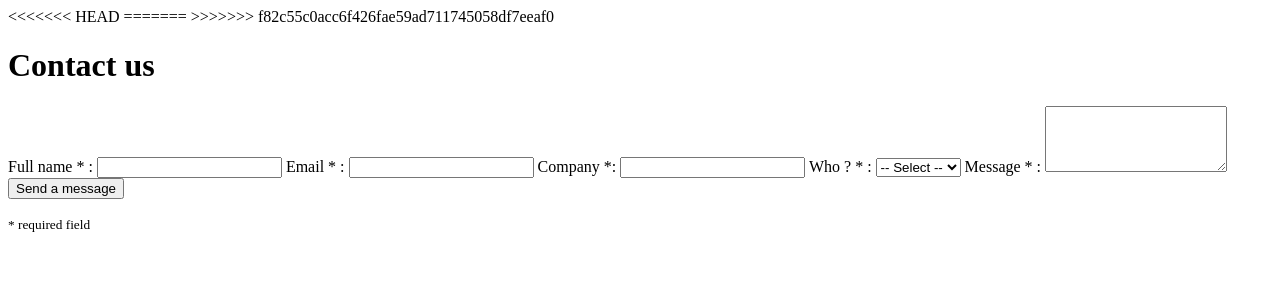
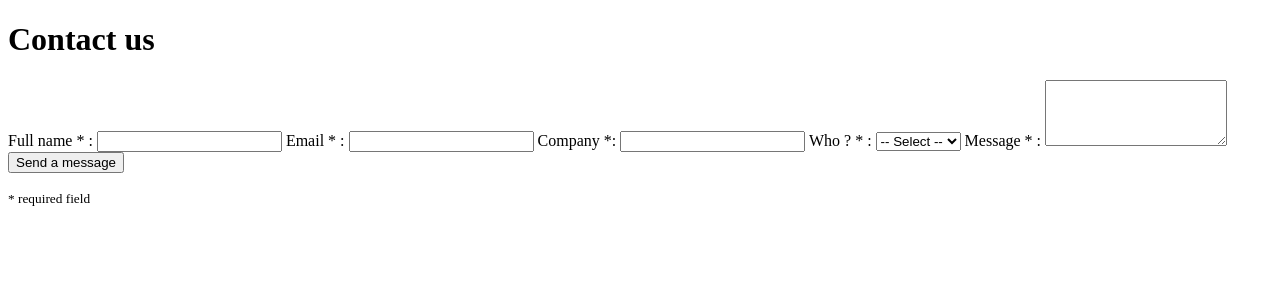
Before and after one commit to slacroix23/Projet_UE2, a PHP site: page /Nous_contacter.php in a window 1280 px wide. Shown: the top 300 px of the page. Run offline with PHP 8.4, Linux system fonts and the light colour scheme.

Commit message:
Update Nous_contacter.php

```diff
--- a/Formulaires/Nous_contacter.php
+++ b/Formulaires/Nous_contacter.php
@@ -4,11 +4,7 @@
 <head>
     <meta charset="UTF-8">
     <meta name="viewport" content="width=device-width, initial-scale=1.0">
-<<<<<<< HEAD
-    <link rel="stylesheet" href="">
-=======
     <title>Contact us</title>
->>>>>>> f82c55c0acc6f426fae59ad711745058df7eeaf0
 </head>
 
 <body>
```
